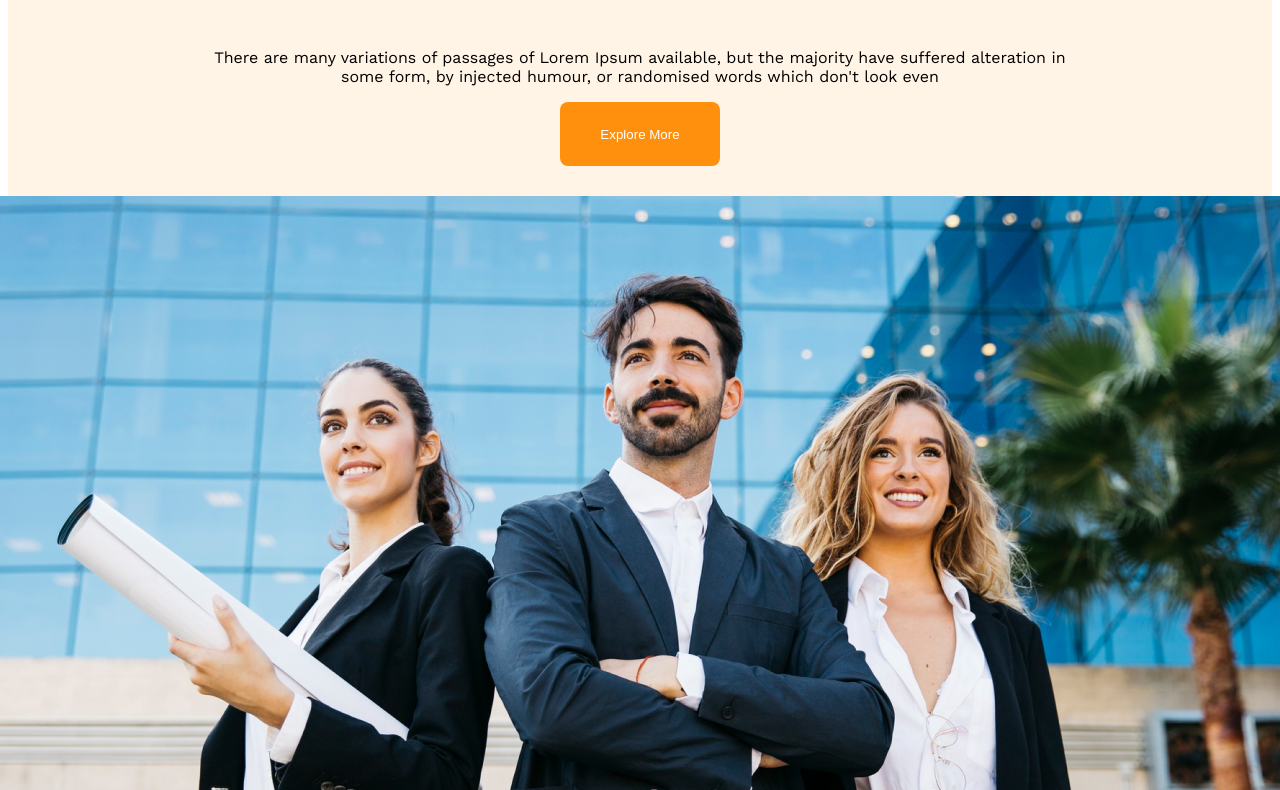
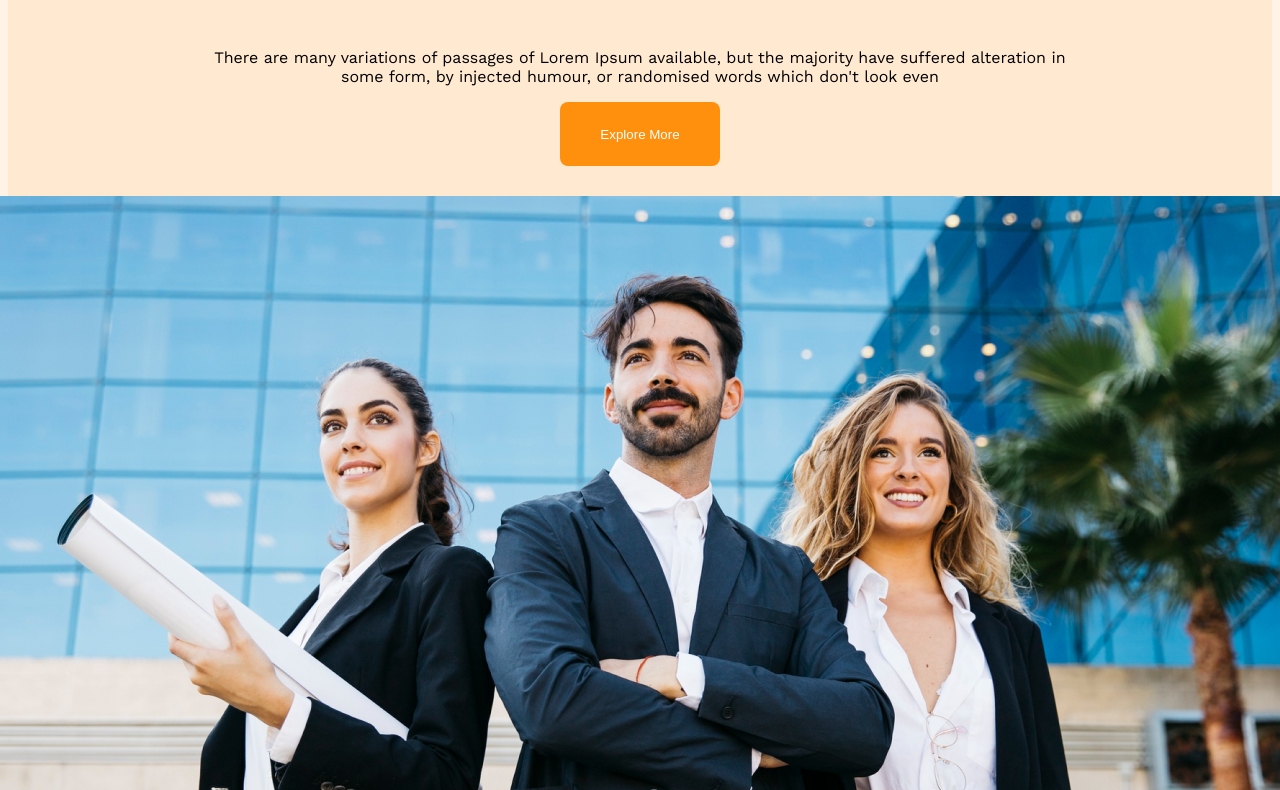
Before and after one commit to tarafderbappy/Second-Assignment, a plain HTML site: page index.html in a window 1280 px wide. Shown: the part 463-1253 px from the top of the page. Drawn offline with nearby package versions, Linux system fonts and the light colour scheme.

Commit message:
Update arch.css

```diff
--- a/styles/arch.css
+++ b/styles/arch.css
@@ -1,6 +1,5 @@
-
-/* body{ background-color:rgba(255, 144, 14, .1);
-   } */
+ body{ background-color:rgba(255, 144, 14, .1);
+   }
 
 
 
```
